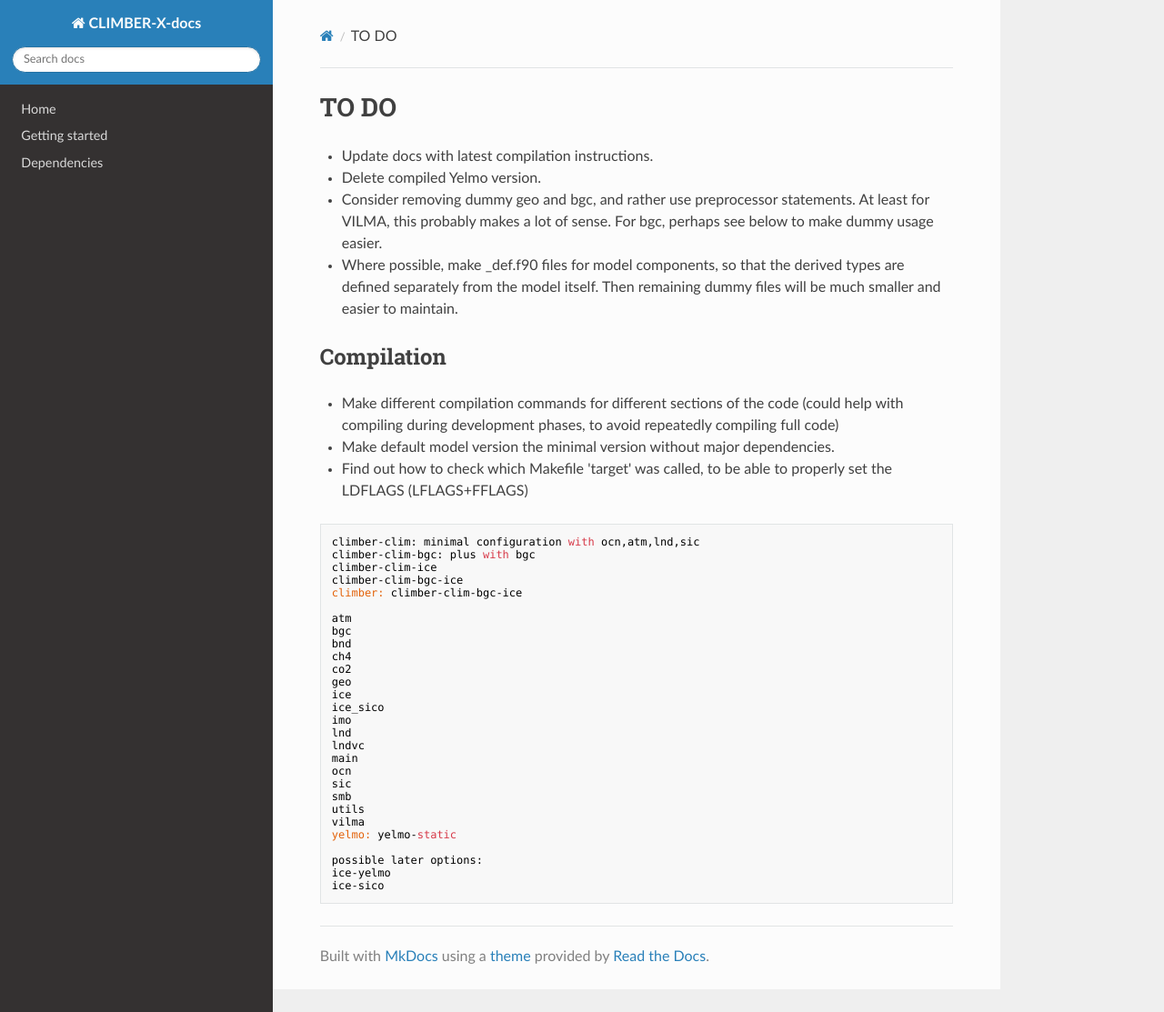
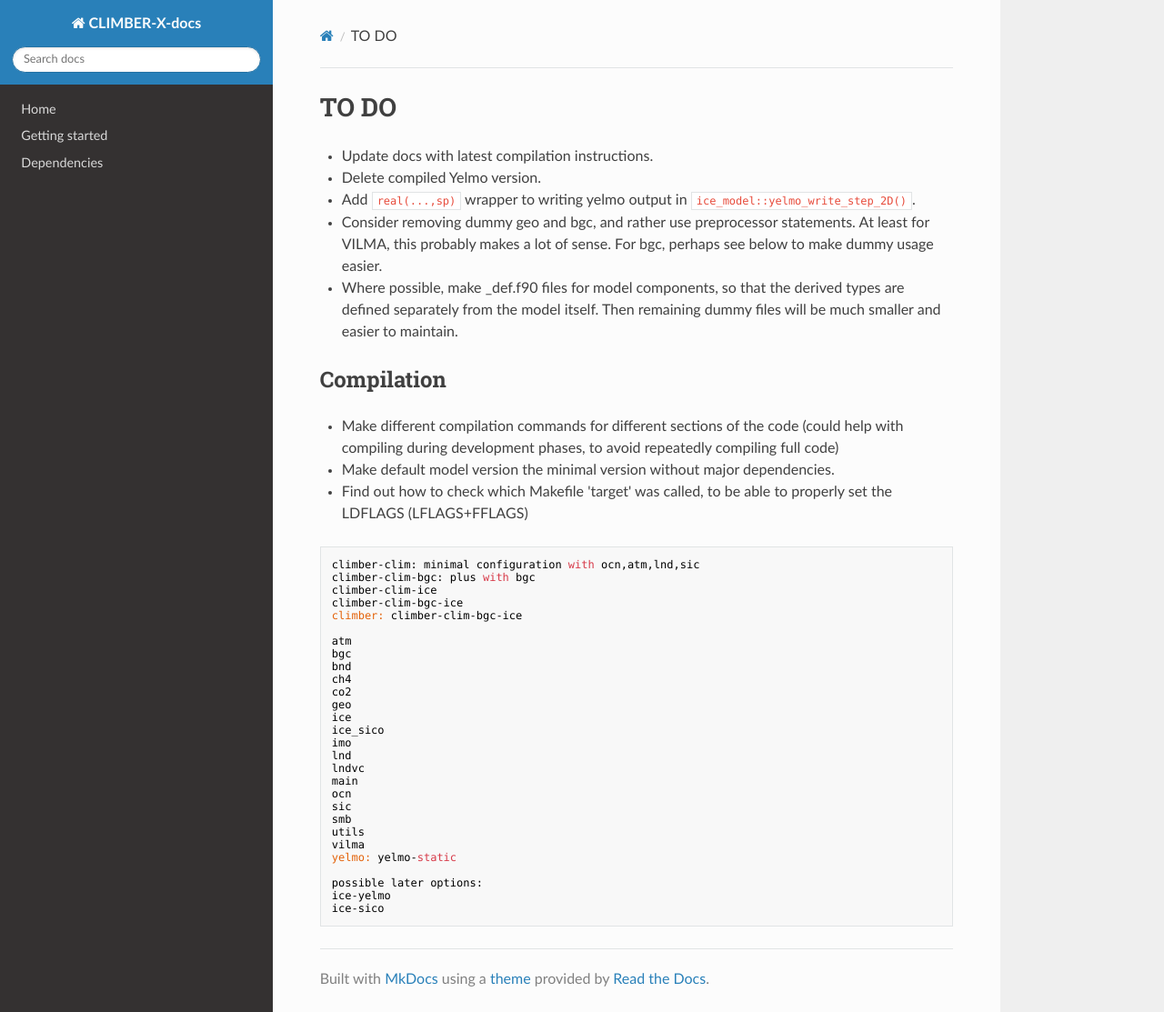
Before and after one commit to cxesmc/climber-docs, an MkDocs documentation site: the page built from docs/TODO.md, in a window 1280 px wide and 1113 px high. Shown: the whole window at 91% size. Built offline with MkDocs 1.6.1, drawn with Linux system fonts in a browser that asks for light colours; nearby versions of some CDN libraries.

Commit message:
Updated todo.

```diff
--- a/docs/TODO.md
+++ b/docs/TODO.md
@@ -2,6 +2,7 @@
 
 - Update docs with latest compilation instructions.
 - Delete compiled Yelmo version.
+- Add `real(...,sp)` wrapper to writing yelmo output in `ice_model::yelmo_write_step_2D()`.
 
 - Consider removing dummy geo and bgc, and rather use preprocessor statements. At least for VILMA, this probably makes a lot of sense. For bgc, perhaps see below to make dummy usage easier.
 - Where possible, make _def.f90 files for model components, so that the derived types are defined separately from the model itself. Then remaining dummy files will be much smaller and easier to maintain.
```
